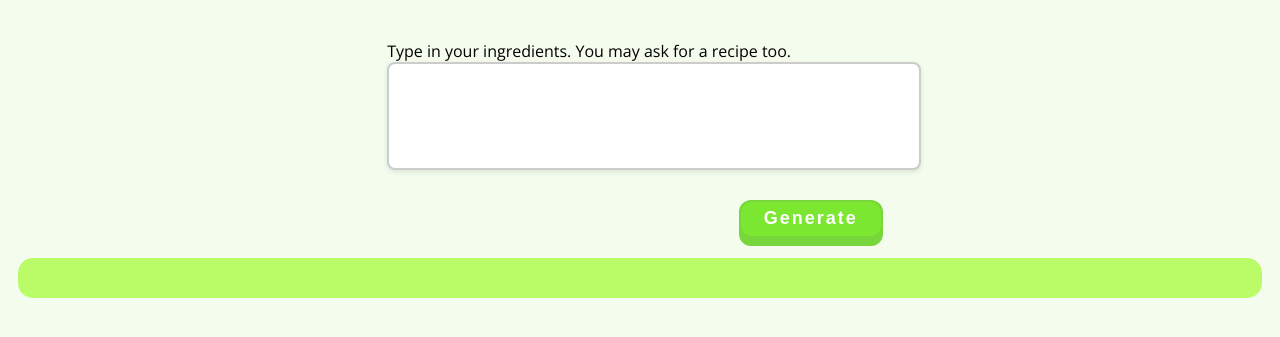
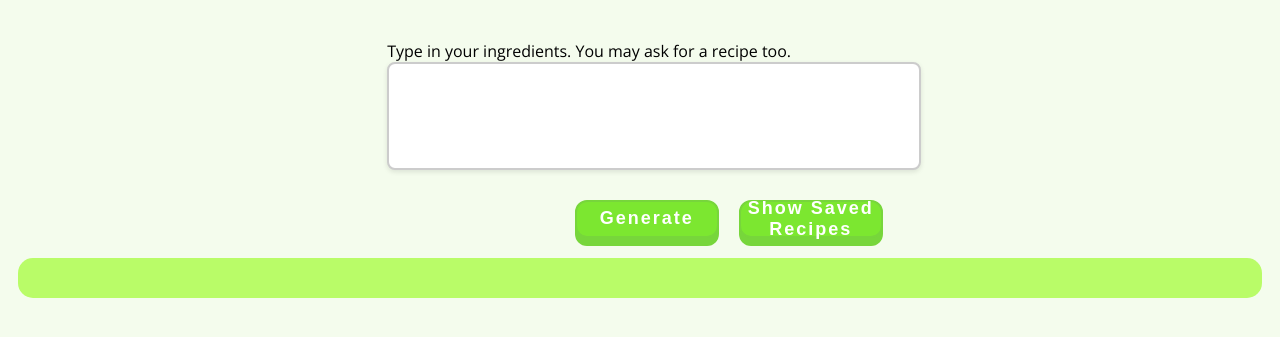
Before and after one commit to VictorJimenez3/AI-Recipe-Website, a Flask app: page / in a window 1280 px wide. Shown: the part 253-590 px from the top of the page. Run offline with Flask 3, Linux system fonts and the light colour scheme.

Commit message:
done for the day (?)

```diff
--- a/app.py
+++ b/app.py
@@ -3,6 +3,7 @@ from pymongo import MongoClient
 from pymongo.server_api import ServerApi
 import json
 import google.generativeai as genai
+from bson import json_util  # For MongoDB JSON serialization
 
 # MongoDB connection
 uri = "mongodb+srv://vmj:RuEIzEBBBpqoWj13@cluster0.eulfz.mongodb.net/?retryWrites=true&w=majority&appName=Cluster0&tls=true"
@@ -25,6 +26,17 @@ model = genai.GenerativeModel(
     model_name="gemini-1.5-flash",
     generation_config=generation_config,
 )
+
+# Fetch saved recipes from MongoDB
+recipes = list(recipes_collection.find({}))
+
+# Print recipes in a readable format
+for recipe in recipes:
+    print("Recipe ID:", recipe.get("_id"))
+    print("Title:", recipe.get("title", "N/A"))
+    print("Description:", recipe.get("description", "N/A"))
+    print("Ingredients:", ", ".join(recipe.get("ingredients", [])))
+    print("-" * 40)  # Separator between recipes
 
 app = Flask(__name__)
 
@@ -49,10 +61,10 @@ def run_script():
 
     # Save the recipe to MongoDB and capture the insert result
 
-    #insert_result = recipes_collection.insert_one(recipe_data)
+    insert_result = recipes_collection.insert_one(recipe_data)
 
     # Convert ObjectId to a string and include it in the response
-    #recipe_data['_id'] = str(insert_result.inserted_id)
+    recipe_data['_id'] = str(insert_result.inserted_id)
 
     # Prepare a response message
     return jsonify({
@@ -61,6 +73,33 @@ def run_script():
         "ingredients": user_input.split(',')  # Return the ingredients as a list
     })
 
+@app.route('/save-recipe', methods=['POST'])
+def save_recipe():
+    data = request.json
+    recipe_data = {
+        "title": data.get('title'),
+        "description": data.get('description'),
+        "ingredients": data.get('ingredients')
+    }
+
+    # Insert the recipe into MongoDB
+    insert_result = recipes_collection.insert_one(recipe_data)
+
+    return jsonify({
+        "message": "Recipe saved successfully!",
+        "recipe_id": str(insert_result.inserted_id)
+    })
+
+@app.route('/show-saved-recipes', methods=['GET'])
+def show_saved_recipes():
+    # Fetch all saved recipes from MongoDB
+    recipes = list(recipes_collection.find({}))
+
+    # Convert MongoDB ObjectId to string and format data for JSON response
+    for recipe in recipes:
+        recipe['_id'] = str(recipe['_id'])
+
+    return jsonify(recipes)
 
 if __name__ == '__main__':
     app.run(debug=True)
--- a/templates/index.html
+++ b/templates/index.html
@@ -199,8 +199,49 @@
         <ul>
             ${recipe.ingredients.map(ingredient => `<li>${ingredient}</li>`).join('')}
         </ul>
+        <!-- Save Recipe Button -->
+        <button class="button" onclick="saveRecipe('${recipe.title}', '${recipe.description}', '${recipe.ingredients.join(",")}')">Save Recipe</button>
     `;
     recipesDiv.appendChild(recipeElement);
+}
+
+        function saveRecipe(title, description, ingredients) {
+            // Send the recipe to the server to save in MongoDB
+            fetch('/save-recipe', {
+                method: 'POST',
+                headers: {
+                    'Content-Type': 'application/json',
+                },
+                body: JSON.stringify({
+                    title: title,
+                    description: description,
+                    ingredients: ingredients.split(',')
+                })
+            })
+            .then(response => response.json())
+            .then(data => {
+                alert(data.message); // Notify user about the save status
+            })
+            .catch(error => {
+                console.error('Error:', error);
+            });
+        }
+
+        function showSavedRecipes() {
+    // Fetch saved recipes from the server
+    fetch('/show-saved-recipes', {
+        method: 'GET',
+        headers: {
+            'Content-Type': 'application/json',
+        }
+    })
+    .then(response => response.json())
+    .then(data => {
+        displayRecipes(data);  // Pass the saved recipes to display them
+    })
+    .catch(error => {
+        console.error('Error:', error);
+    });
 }
     </script>
 </head>
@@ -224,6 +265,9 @@
                 <strong>
                     <button class="button" onclick="myFunction()">Generate</button>
                 </strong>
+                <strong>
+                    <button class="button" onclick="showSavedRecipes()">Show Saved Recipes</button>
+                </strong>
             </div>
         </div>
     </div>
```
Lines whose indentation alone changed are shown as unchanged.
